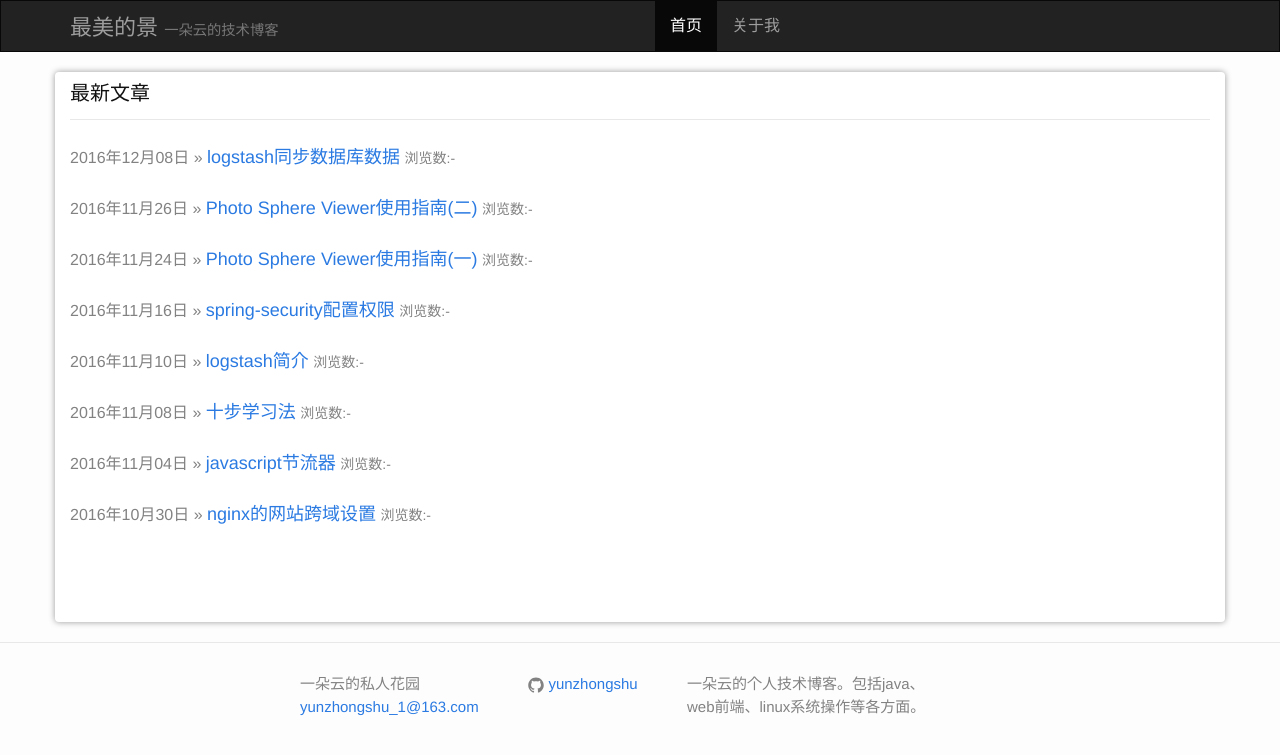
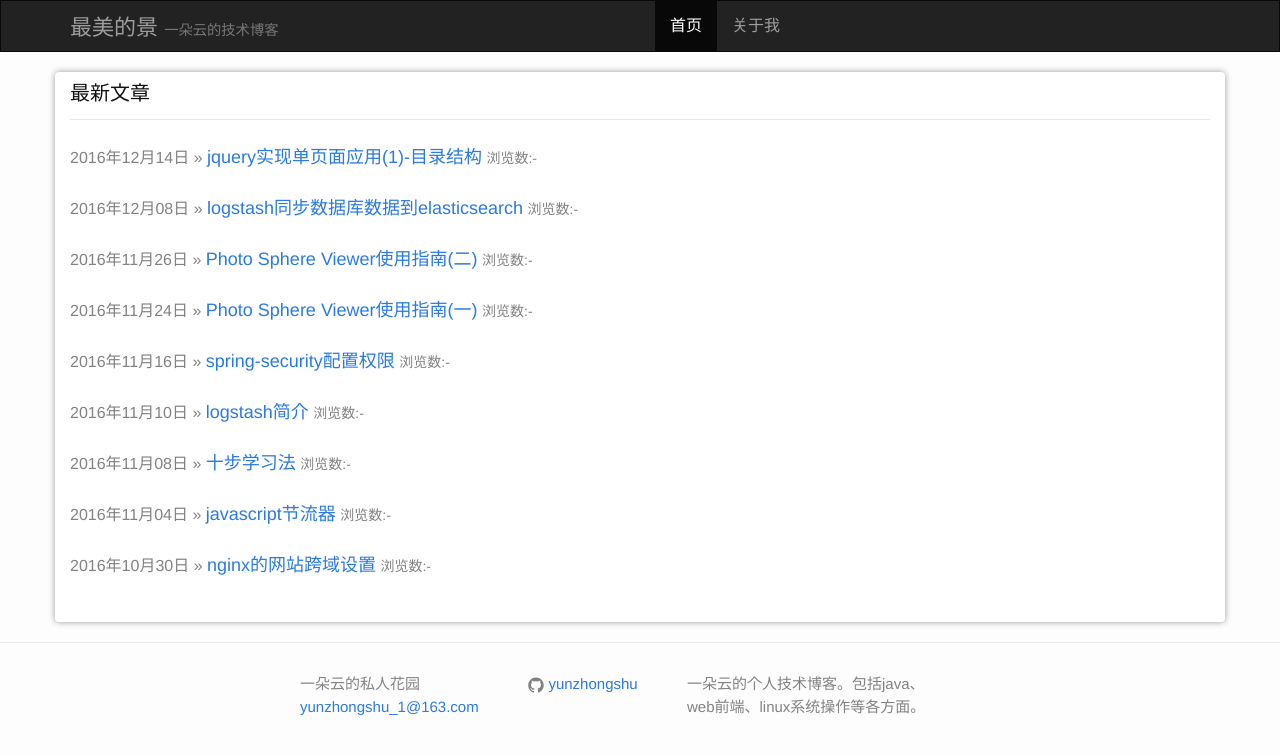
Before and after one commit to yunzhongshu/blog, a Jekyll site: the page built from index.html, in a window 1280 px wide. Shown: the top 755 px of the page. Built offline with Jekyll 4.4.1, drawn with Linux system fonts in a browser that asks for light colours; nearby versions of some CDN libraries; Markdown is read by kramdown in place of the engine named in the settings; comment, search, counter and statistics services are not loaded; some of the changed lines change nothing that is shown.

Commit message:
add post

```diff
--- a/_posts/2016-12-08-logstash_sync_db_data.md
+++ b/_posts/2016-12-08-logstash_sync_db_data.md
@@ -1,10 +1,10 @@
 ---
 layout: post
-title: logstash同步数据库数据
+title: logstash同步数据库数据到elasticsearch
 date: 2016-12-08 08:10
 author: 一朵云
 categories: linux
-tags: logstash 日志收集
+tags: logstash 日志收集 elasticsearch
 ---
 ###业务背景
 有一张记录用户通讯录信息的mysql表数据需要实时(相对实时)地同步到elasticsearch中。通讯录表的字段大概如下:
--- /dev/null
+++ b/_posts/2016-12-14-jquery_spa_1.md
@@ -0,0 +1,119 @@
+---
+layout: post
+title: jquery实现单页面应用(1)-目录结构
+date: 2016-12-14 08:32
+author: 一朵云
+categories: javascript
+tags: javascript,jquery,前端目录
+---
+###为什么
+现在有很多专门设计为单页面应用提供支持的js框架,Backbone、Angular等。为什么还要用jquery来实现呢?原因有下面几点:
+1.jquery有很强大的群众基础,大部分程序员都会写,便于开发和维护;
+2.可以提高编写高质量js代码的能力(因为都是有意识地进行代码模块的划分,而Angular之类的框架都是给你划分好了的);
+3.不用花时间学以上框架，不用踩这些框架的坑。
+当然也有缺点:
+1.如果没有对代码、功能进行很好的封装，对开发和维护会是一场噩梦;
+2.需要另外找一些第三方插件来实现路由跳转，模板渲染(urianchor、jsrender等);
+如果能克服缺点，在一些中小型单页面应用场景中还是个不错的选择，对自身的前端修炼也有不错的提升。
+###目录结构
+[参考文档](https://github.com/ecomfe/spec/blob/master/directory.md)
+该文档中业务项目目录示例:
+
+    ${root}/
+        src/        #开发时的源文件
+            common/ ＃通用模块
+                img/
+                    sprites.png
+                    logo.png
+                conf.js
+                layout.css
+            biz1/   #业务目录
+                img/
+                    add_button.png
+                add.js
+                add.tpl.html
+                add.less
+            biz2/
+                subbiz1/
+                    list.js
+                    list.tpl.html
+                    list.css
+                subbiz2/
+        dep/        #引入依赖的第三方包
+            er/
+                src/
+                test/
+            esui/
+                src/
+                test/
+        test/
+        doc/
+        tool/       #用于存放开发时或构建阶段使用的工具
+        index.html  #页面入口文件
+        main.html
+        package.json
+        build.js
+        ......
+
+若项目为多页面项目,可以统一将页面文件放入entry目录中，按业务逻辑命名。
+
+    ${root}/
+        src/
+            common/
+                conf.js
+            card/
+            gold/
+            message/
+        entry/
+            card.html
+            gold.html
+            message.html
+            ......
+
+
+包项目结构划分:
+
+    ${root}/
+        src/
+            css/
+                img/
+                    sprites.png
+                table.css
+                button.css
+                select.css
+            main.js
+            Control.js
+            InputControl.js
+            Button.js
+            Table.js
+            Select.js
+        test/
+        doc/
+        package.json
+        ...
+
+项目在发布的时候，构建工具编译后,RIA项目目录结构可能如下:
+
+    output/
+        asset/
+            js/
+            css/
+            tpl/
+            img/
+        index.html
+        main.html
+多页面项目目录结构为如下:
+
+    output/
+        card/
+            asset/
+                js/
+                css/
+                img/
+            index.html
+        gold/
+            asset/
+                js/
+                css/
+                img/
+            index.html
```
